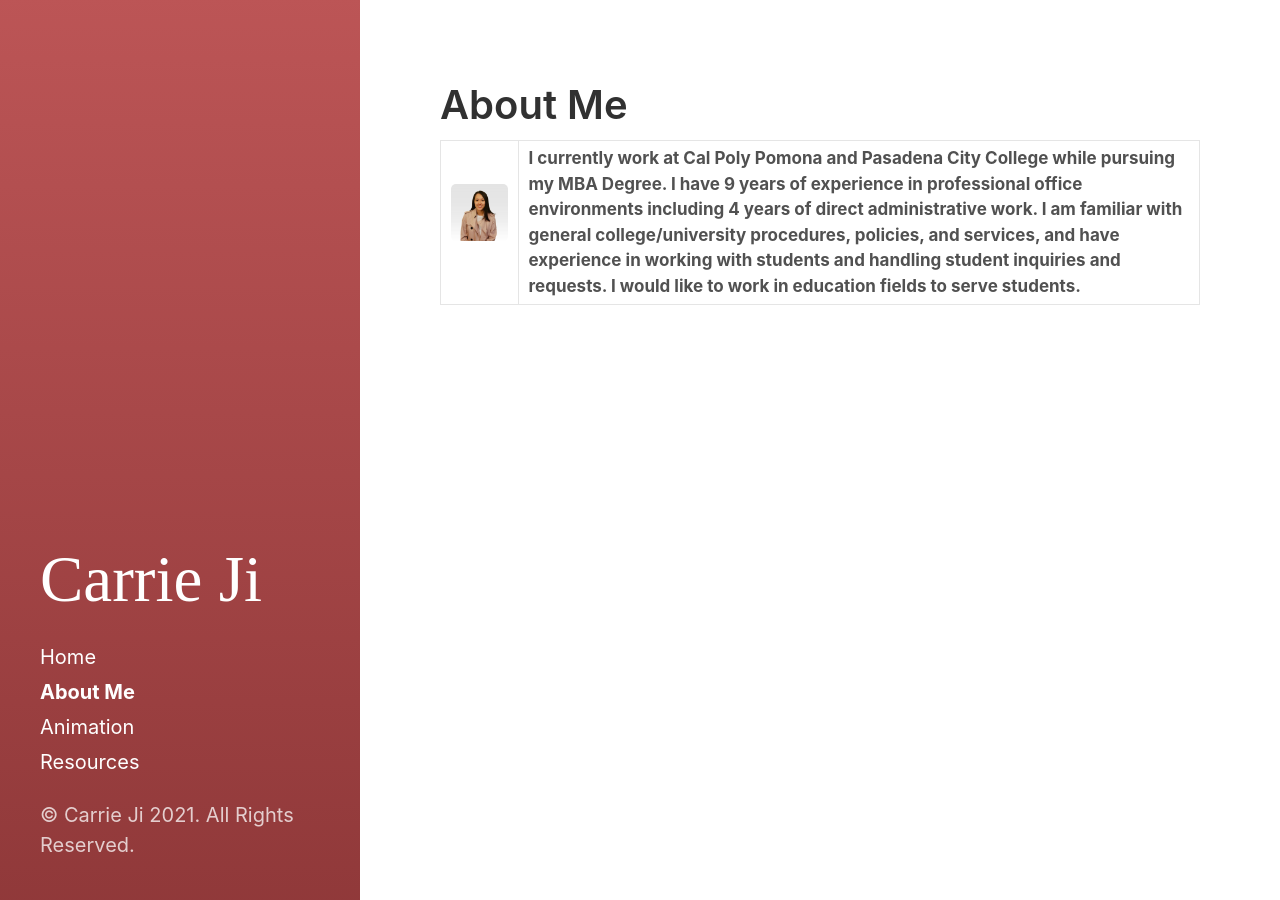
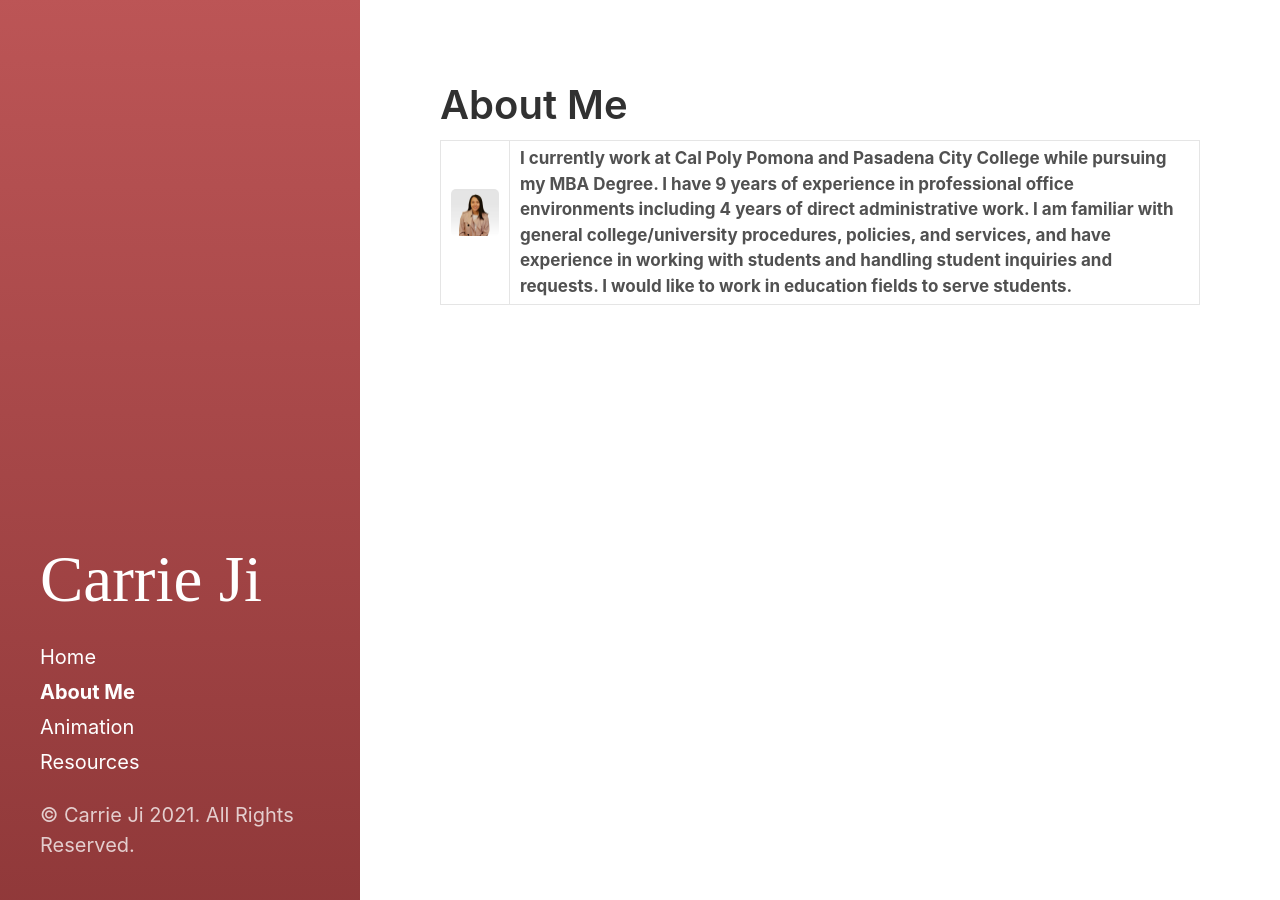
Before and after one commit to carrieji/carrieji.github.io, a Jekyll site: the page built from about.md, in a window 1280 px wide. Built offline with Jekyll 4.4.1, drawn with Linux system fonts in a browser that asks for light colours.

Commit message:
Update about.md

```diff
--- a/about.md
+++ b/about.md
@@ -8,7 +8,7 @@
 <table>
 <thead>
   <tr>
-    <th><img src="assets/images/carrie_image.jpg" alt="Carrie"></th>
+    <th><img src="assets/images/carrie_image.jpg" alt="Carrie" width="320px"></th>
     <th>I currently work at Cal Poly Pomona and Pasadena City College while pursuing my MBA Degree. I have 9 years of experience in professional office environments including 4 years of direct administrative work. I am familiar with general college/university procedures, policies, and services, and have experience in working with students and handling student inquiries and requests. I would like to work in education fields to serve students. </th>
   </tr>
 </thead>
```
